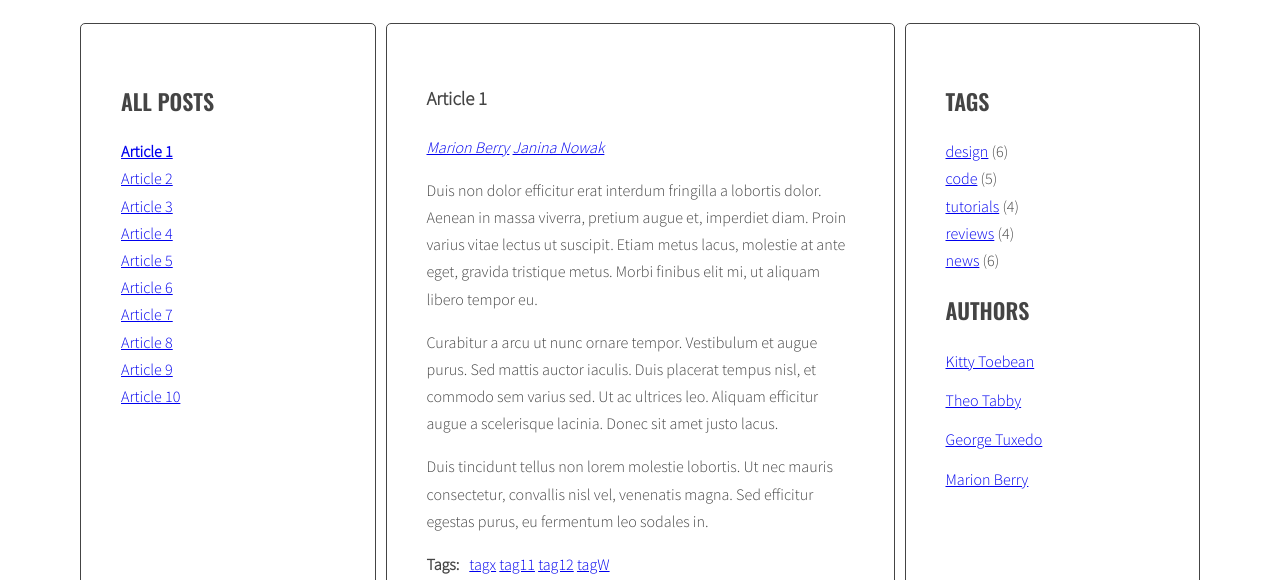
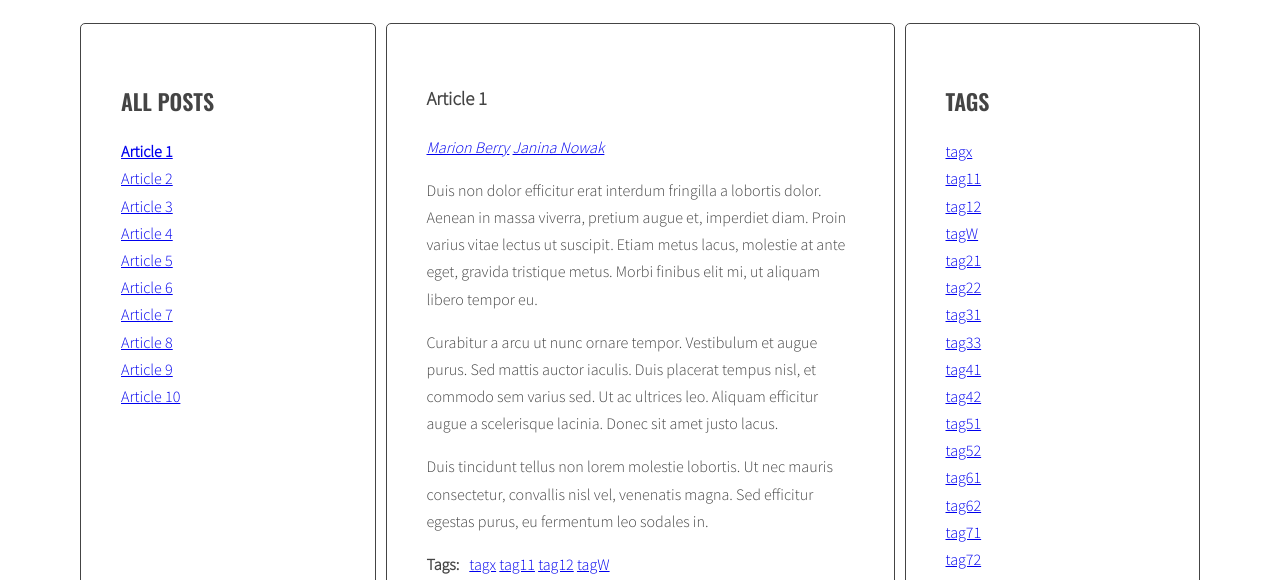
Before and after one commit to MarcinZajecki/final_task_js_blog, a website: page index.html in a window 1280 px wide. Shown: the part 220-800 px from the top of the page. Drawn offline with nearby package versions, Linux system fonts and the light colour scheme.

Commit message:
Tag cloud beginning

```diff
--- a/index.html
+++ b/index.html
@@ -215,11 +215,6 @@
                 <aside class="sidebar">
                     <h2 class="section-title">Tags</h2>
                     <ul class="list tags">
-                        <li><a href="#">design</a> <span>(6)</span></li>
-                        <li><a href="#">code</a> <span>(5)</span></li>
-                        <li><a href="#">tutorials</a> <span>(4)</span></li>
-                        <li><a href="#">reviews</a> <span>(4)</span></li>
-                        <li><a href="#">news</a> <span>(6)</span></li>
                     </ul>
                     <h2 class="section-title">Authors</h2>
                     <ul class="list authors">
--- a/js/script.js
+++ b/js/script.js
@@ -40,7 +40,8 @@ const titleClickHandler = function (event){
     optTitleSelector = `.post-title`,
     optTitleListSelector = `.titles`,
     optArticleTagsSelector = `.post-tags .list`,
-    optAuthorSelector = `.post-author`;
+    optAuthorSelector = `.post-author`,
+    optTagsListSelector = `.list.tags`;
 
   function generateTitleLinks(customSelector = ``){
     console.log(`the function generateTitleLinks has been executed`);
@@ -87,6 +88,8 @@ const titleClickHandler = function (event){
 
   function generateTags(){
     console.log(`function generateTags has been executed`);
+    /* [NEW] create a new variable allTags with an empty array */
+    let allTags = [];
     /* find all articles */
     const articles = document.querySelectorAll(optArticleSelector);
     /* START LOOP: for every article: */
@@ -109,12 +112,17 @@ const titleClickHandler = function (event){
         /* add generated code to html variable */
         html = html + tagLinkHtml;
         console.log(html, `to wartość html`);
+        /* [NEW] check if this link is NOT already in allTags */
+        if (allTags.indexOf(tagLinkHtml) === -1) allTags.push(tagLinkHtml);
       /* END LOOP: for each tag */
       }
       /* insert HTML of all the links into the tags wrapper */
       articleTag.innerHTML = html;
     /* END LOOP: for every article: */
     }
+    /* [NEW] find list of tags in right column */  /* [NEW] add html from allTags to tagList */
+    const tagList = document.querySelector(optTagsListSelector);
+    tagList.innerHTML = allTags.join(` `);
   }
 
   generateTags();
```
